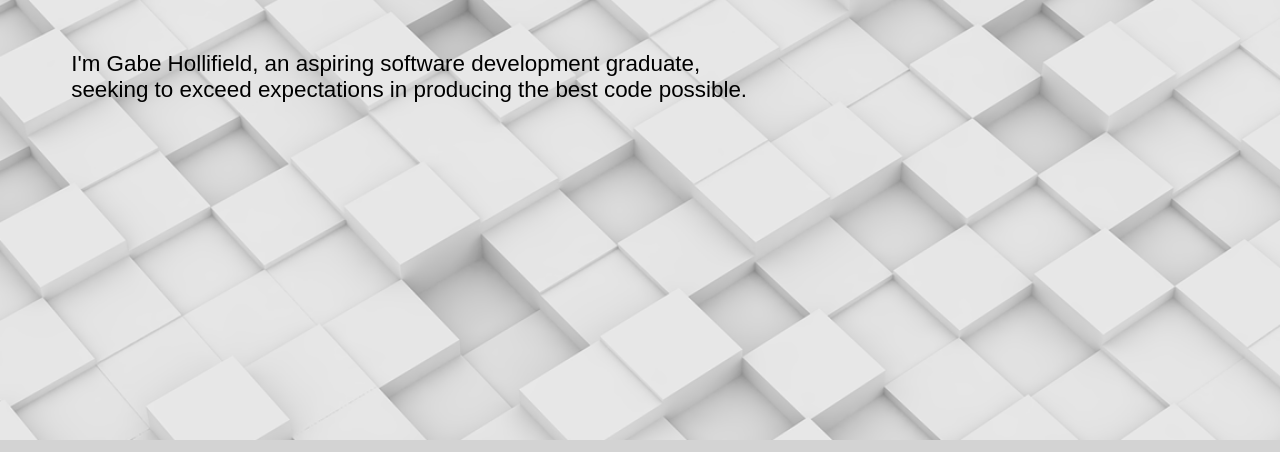
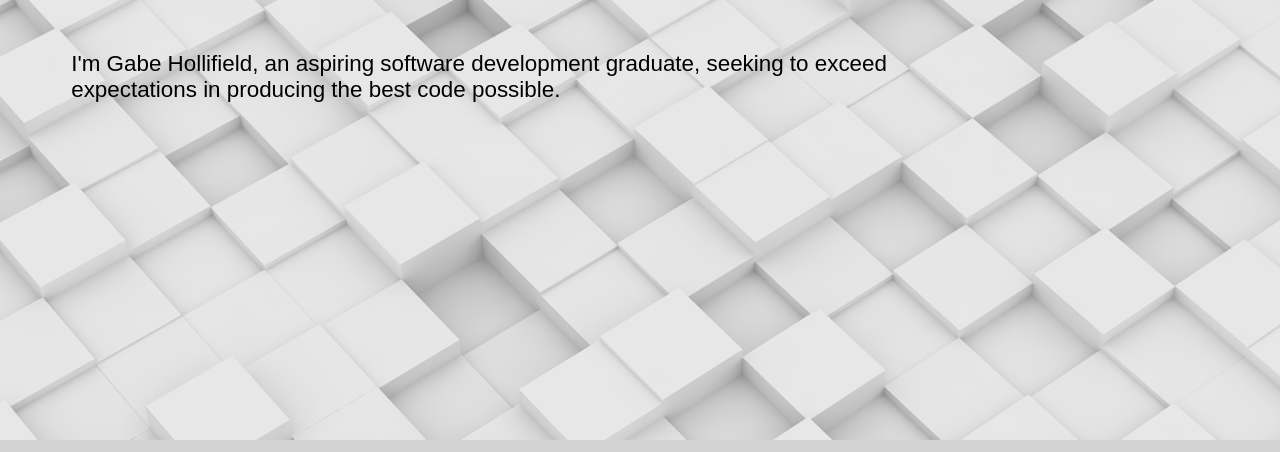
Before and after one commit to gabholli/gabholli.github.io, a plain HTML site: page index.html in a window 1280 px wide. Shown: the part 310-762 px from the top of the page. Drawn offline with nearby package versions, Linux system fonts and the light colour scheme.

Commit message:
Updated margins in index.html main

```diff
--- a/index.html
+++ b/index.html
@@ -14,7 +14,7 @@
     <main class="index-main">
       <p id="index-graduate-text">Software Development Graduate</p>
       <p id="index-main-text">
-        I'm Gabe Hollifield, an aspiring software development graduate, <br>
+        I'm Gabe Hollifield, an aspiring software development graduate,
         seeking to exceed expectations in producing the best code possible.
       </p>
     </main>
--- a/style.css
+++ b/style.css
@@ -42,7 +42,7 @@ html {
 .index-main {
   font-family: "Arial";
   text-align: left;
-  margin: 5%;
+  margin: 5% 30% 5% 5%;
   padding: 10% 0;
 }
 
```
